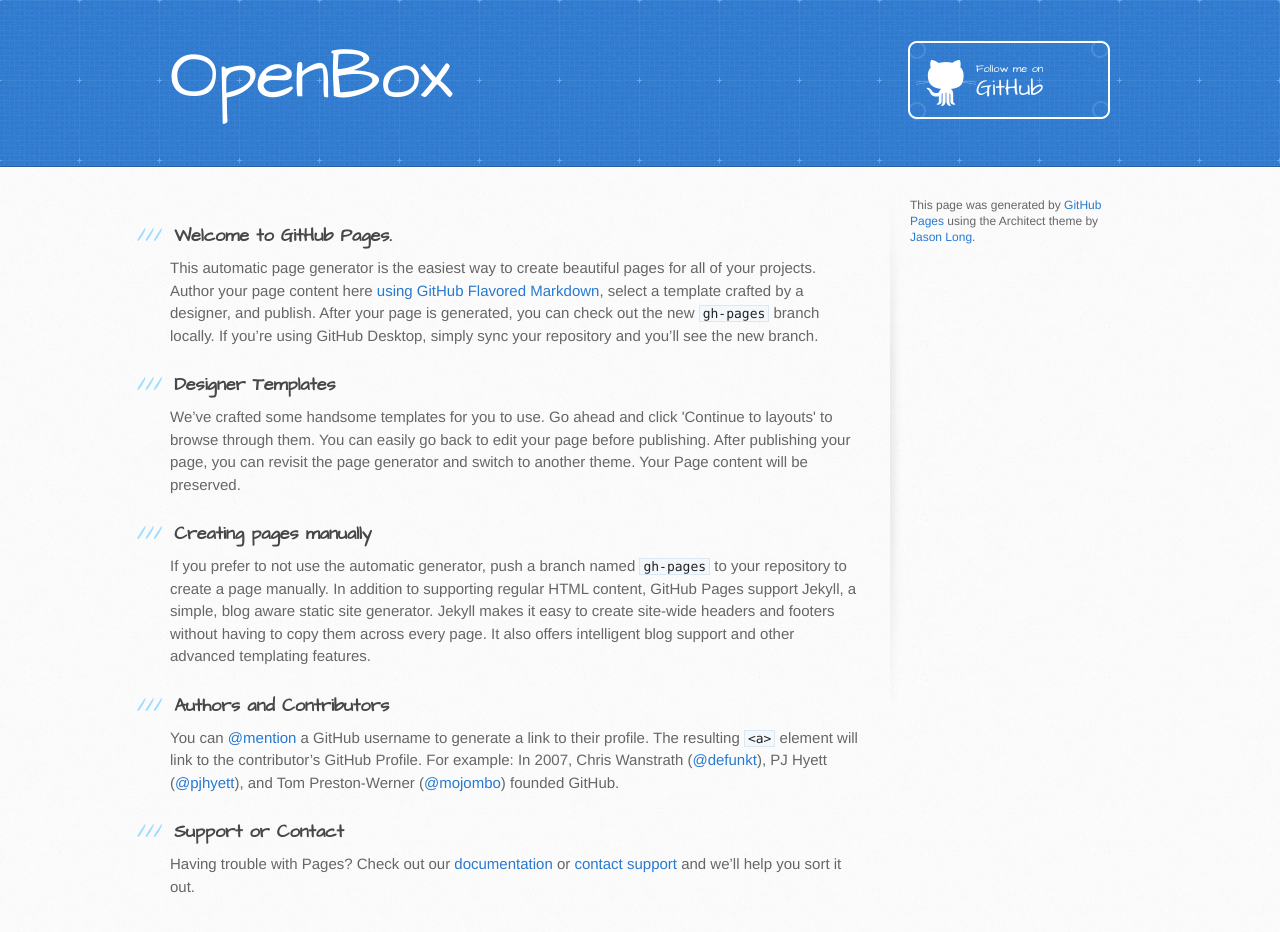
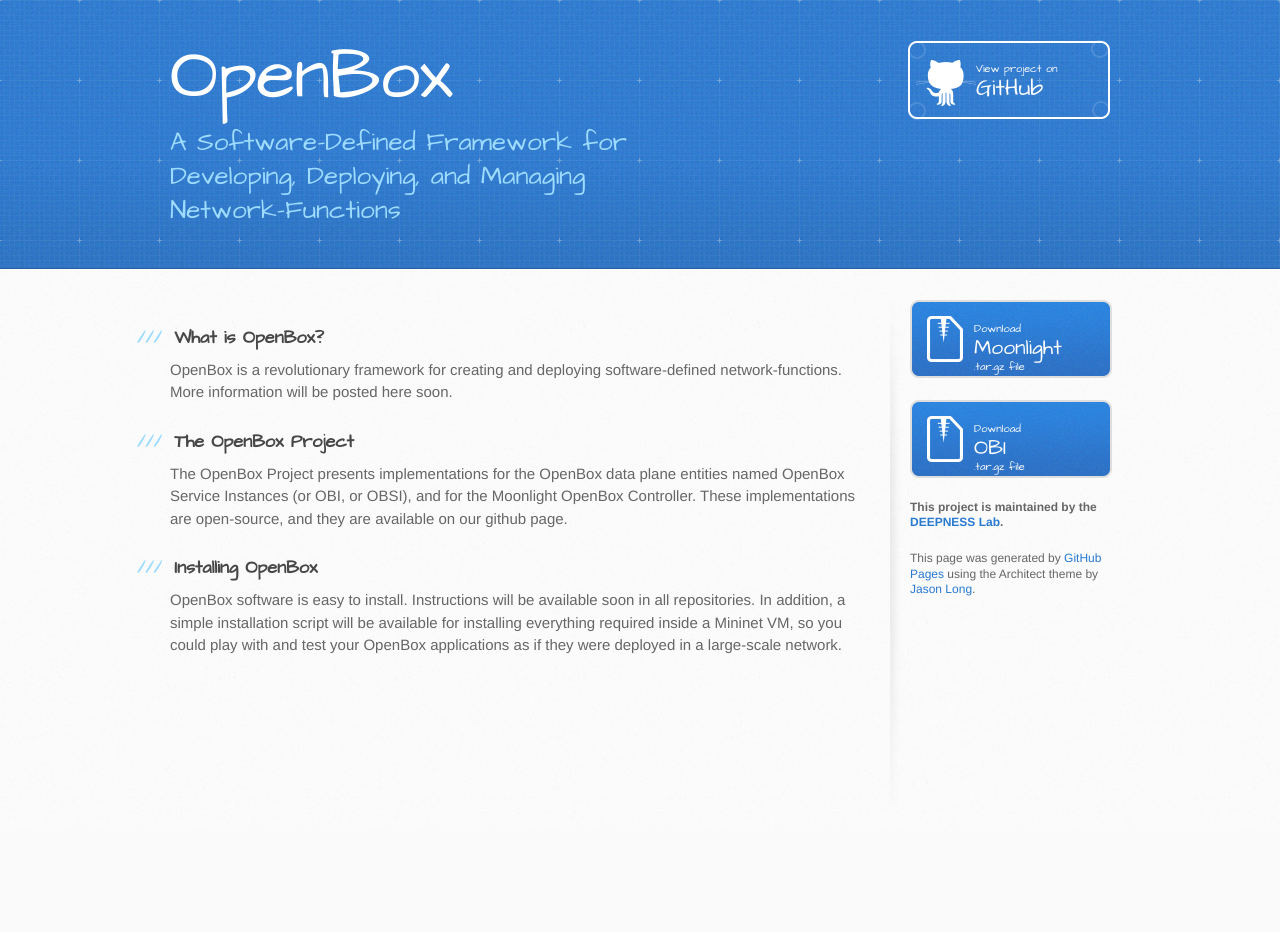
Before and after one commit to OpenBoxProject/openboxproject.github.io, a plain HTML site: page index.html in a window 1280 px wide. After the commit the page ends 826 px from the top, so only its background shows below. Drawn offline with Linux system fonts and the light colour scheme.

Commit message:
Update index.html

```diff
--- a/index.html
+++ b/index.html
@@ -13,15 +13,15 @@
     <script src="//html5shiv.googlecode.com/svn/trunk/html5.js"></script>
     <![endif]-->
 
-    <title>OpenBox by OpenBoxProject</title>
+    <title>OpenBox Project</title>
   </head>
 
   <body>
     <header>
       <div class="inner">
         <h1>OpenBox</h1>
-        <h2></h2>
-        <a href="https://github.com/OpenBoxProject" class="button"><small>Follow me on</small> GitHub</a>
+        <h2>A Software-Defined Framework for Developing, Deploying, and Managing Network-Functions</h2>
+        <a href="https://github.com/OpenBoxProject/" class="button"><small>View project on</small> GitHub</a>
       </div>
     </header>
 
@@ -29,20 +29,20 @@
       <div class="inner clearfix">
         <section id="main-content">
           <h3>
-<a id="welcome-to-github-pages" class="anchor" href="#welcome-to-github-pages" aria-hidden="true"><span class="octicon octicon-link"></span></a>Welcome to GitHub Pages.</h3>
+<a id="welcome-to-github-pages" class="anchor" href="#welcome-to-github-pages" aria-hidden="true"><span class="octicon octicon-link"></span></a>What is OpenBox?</h3>
 
-<p>This automatic page generator is the easiest way to create beautiful pages for all of your projects. Author your page content here <a href="https://guides.github.com/features/mastering-markdown/">using GitHub Flavored Markdown</a>, select a template crafted by a designer, and publish. After your page is generated, you can check out the new <code>gh-pages</code> branch locally. If you’re using GitHub Desktop, simply sync your repository and you’ll see the new branch.</p>
+<p>OpenBox is a revolutionary framework for creating and deploying software-defined network-functions. More information will be posted here soon.</p>
 
 <h3>
-<a id="designer-templates" class="anchor" href="#designer-templates" aria-hidden="true"><span class="octicon octicon-link"></span></a>Designer Templates</h3>
+<a id="designer-templates" class="anchor" href="#designer-templates" aria-hidden="true"><span class="octicon octicon-link"></span></a>The OpenBox Project</h3>
 
-<p>We’ve crafted some handsome templates for you to use. Go ahead and click 'Continue to layouts' to browse through them. You can easily go back to edit your page before publishing. After publishing your page, you can revisit the page generator and switch to another theme. Your Page content will be preserved.</p>
+<p>The OpenBox Project presents implementations for the OpenBox data plane entities named OpenBox Service Instances (or OBI, or OBSI), and for the Moonlight OpenBox Controller. These implementations are open-source, and they are available on our github page.</p>
 
 <h3>
-<a id="creating-pages-manually" class="anchor" href="#creating-pages-manually" aria-hidden="true"><span class="octicon octicon-link"></span></a>Creating pages manually</h3>
+<a id="creating-pages-manually" class="anchor" href="#creating-pages-manually" aria-hidden="true"><span class="octicon octicon-link"></span></a>Installing OpenBox</h3>
 
-<p>If you prefer to not use the automatic generator, push a branch named <code>gh-pages</code> to your repository to create a page manually. In addition to supporting regular HTML content, GitHub Pages support Jekyll, a simple, blog aware static site generator. Jekyll makes it easy to create site-wide headers and footers without having to copy them across every page. It also offers intelligent blog support and other advanced templating features.</p>
-
+<p>OpenBox software is easy to install. Instructions will be available soon in all repositories. In addition, a simple installation script will be available for installing everything required inside a Mininet VM, so you could play with and test your OpenBox applications as if they were deployed in a large-scale network.</p>
+<!--
 <h3>
 <a id="authors-and-contributors" class="anchor" href="#authors-and-contributors" aria-hidden="true"><span class="octicon octicon-link"></span></a>Authors and Contributors</h3>
 
@@ -52,16 +52,36 @@
 <a id="support-or-contact" class="anchor" href="#support-or-contact" aria-hidden="true"><span class="octicon octicon-link"></span></a>Support or Contact</h3>
 
 <p>Having trouble with Pages? Check out our <a href="https://help.github.com/pages">documentation</a> or <a href="https://github.com/contact">contact support</a> and we’ll help you sort it out.</p>
+-->
         </section>
 
         <aside id="sidebar">
+          <a href="https://github.com/OpenBoxProject/moonlight/tarball/master" class="button">
+            <small>Download</small> Moonlight
+            <small>.tar.gz file</small>
+          </a>
+          <a href="https://github.com/OpenBoxProject/obsi/tarball/master" class="button">
+            <small>Download</small> OBI
+            <small>.tar.gz file</small>
+          </a>
 
+          <p class="repo-owner">This project is maintained by the <a href="http://www.deepness-lab.org" target="_blank">DEEPNESS Lab</a>.</p>
 
           <p>This page was generated by <a href="https://pages.github.com">GitHub Pages</a> using the Architect theme by <a href="https://twitter.com/jasonlong">Jason Long</a>.</p>
         </aside>
       </div>
     </div>
 
+            <script type="text/javascript">
+            var gaJsHost = (("https:" == document.location.protocol) ? "https://ssl." : "http://www.");
+            document.write(unescape("%3Cscript src='" + gaJsHost + "google-analytics.com/ga.js' type='text/javascript'%3E%3C/script%3E"));
+          </script>
+          <script type="text/javascript">
+            try {
+              var pageTracker = _gat._getTracker("UA-71756640-1");
+            pageTracker._trackPageview();
+            } catch(err) {}
+          </script>
 
   </body>
 </html>
```
